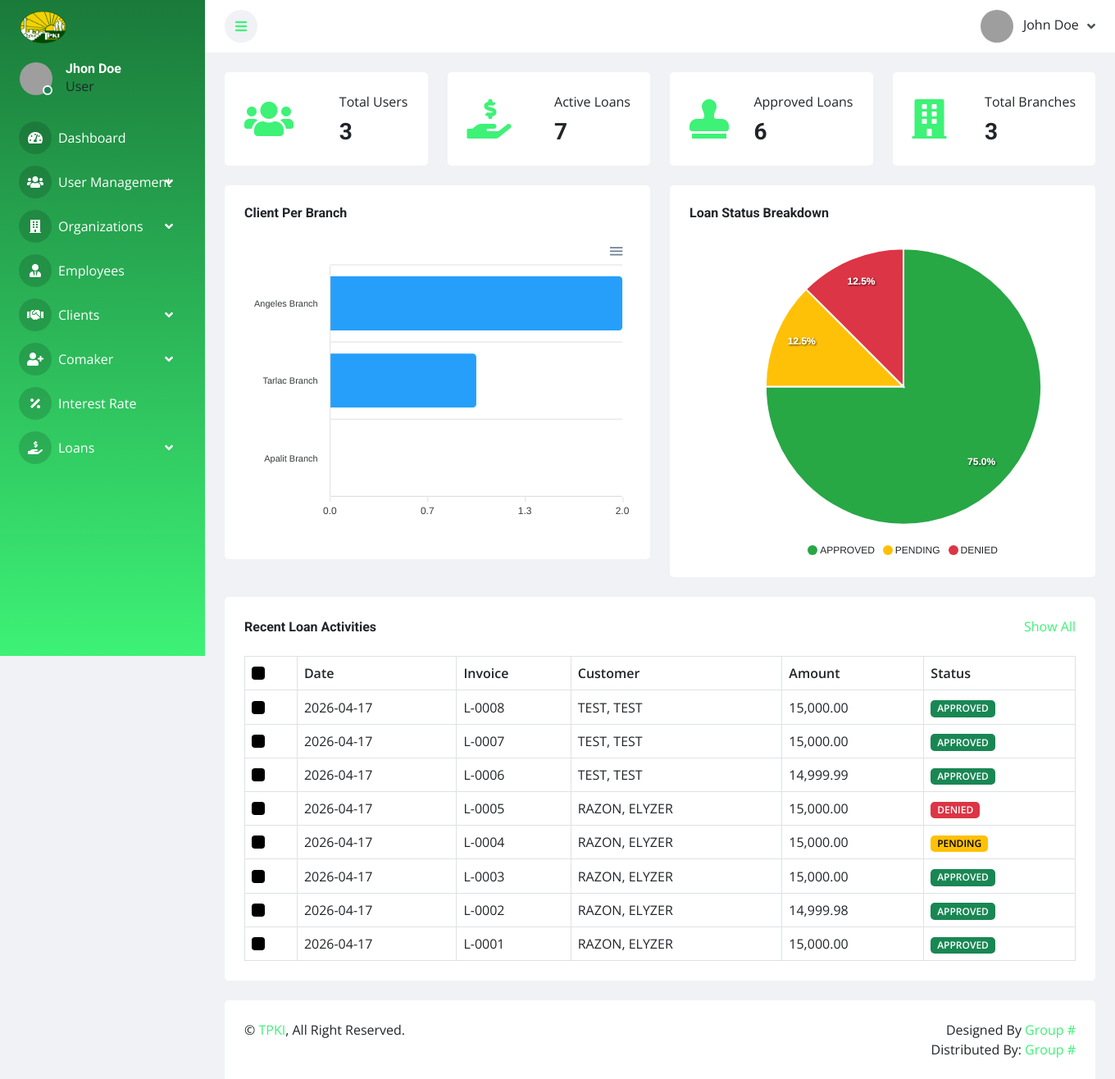
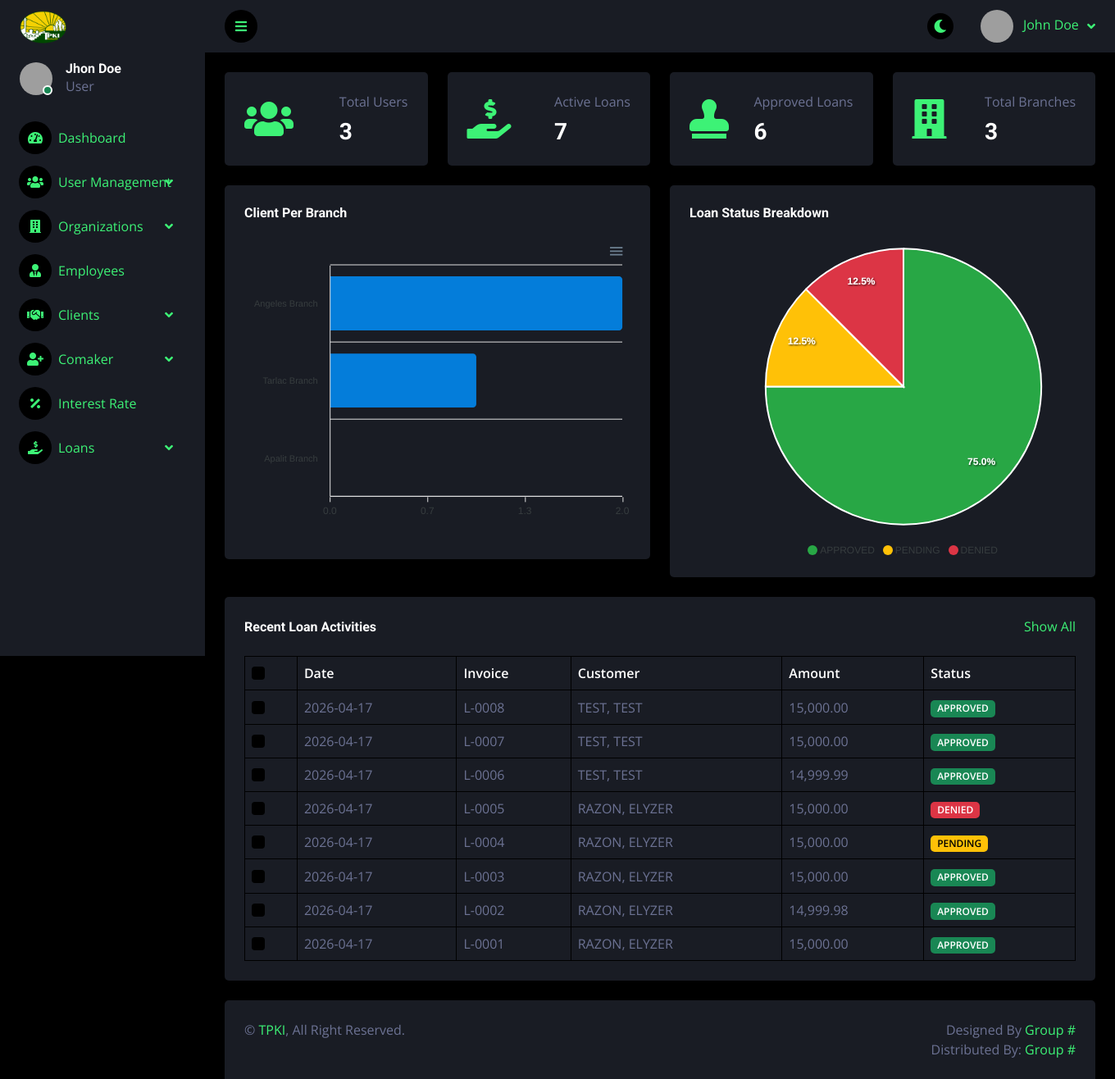
Before and after one commit to jordanzap-glitch/tpki-mqc, a PHP site: page /admin/index.php in a window 1360 px wide. Shown: the whole page at 82% size. Run offline with PHP 8.4, Linux system fonts and the light colour scheme; data comes from the database, SQL or seed files in the repository; some libraries are stand-ins or nearby versions; grey boxes are pictures that could not be loaded.

Commit message:
feat: Implement theme toggle functionality and update theme initialization logic

```diff
--- a/admin/includes/head.php
+++ b/admin/includes/head.php
@@ -1,8 +1,8 @@
 <!-- Favicon -->
     <link href="img/favicon.ico" rel="icon">
 
-    <!-- Lock to light mode -->
-    <script>document.documentElement.setAttribute('data-theme','light');</script>
+    <!-- Theme early init (prevents flash of wrong theme) -->
+    <script>(function(){var t=localStorage.getItem('theme')||'dark';document.documentElement.setAttribute('data-theme',t);})();</script>
 
     <!-- Google Web Fonts -->
     <link rel="preconnect" href="https://fonts.googleapis.com">
--- a/admin/includes/navbar.php
+++ b/admin/includes/navbar.php
@@ -26,6 +26,11 @@ if (!empty($_SESSION['userId'])) {
                     <i class="fa fa-bars"></i>
                 </a>
                 <div class="navbar-nav align-items-center ms-auto">
+                    <div class="nav-item me-2">
+                        <button id="theme-toggle" class="btn btn-sm-square rounded-circle" title="Toggle Theme" style="background: var(--dark);">
+                            <i class="fa fa-moon text-primary"></i>
+                        </button>
+                    </div>
                     <div class="nav-item dropdown">
                         <a href="#" class="nav-link dropdown-toggle" data-bs-toggle="dropdown">
                             <img class="rounded-circle me-lg-2" src="img/user.jpg" alt="" style="width: 40px; height: 40px;">
--- a/css/style.css
+++ b/css/style.css
@@ -1,9 +1,9 @@
 /********** Template CSS **********/
 :root {
     --primary: #3df276;
-    --secondary: #ffffff;
-    --light: #495057;
-    --dark: #f0f2f5;
+    --secondary: #191C24;
+    --light: #6C7293;
+    --dark: #000000;
 }
 
 .back-to-top {
@@ -622,3 +622,14 @@ a:hover, a:focus {
 [data-theme="light"] .dataTables_wrapper .dataTables_paginate .paginate_button {
     color: #212529 !important;
 }
+
+/* Theme toggle button */
+#theme-toggle {
+    border: none;
+    cursor: pointer;
+    transition: opacity .3s;
+}
+
+#theme-toggle:hover {
+    opacity: 0.75;
+}
--- a/js/main.js
+++ b/js/main.js
@@ -33,7 +33,26 @@
     });
 
 
+    // Theme Toggle
+    function updateThemeIcon(theme) {
+        var $icon = $('#theme-toggle i');
+        if (theme === 'light') {
+            $icon.removeClass('fa-moon').addClass('fa-sun');
+        } else {
+            $icon.removeClass('fa-sun').addClass('fa-moon');
+        }
+    }
 
+    var currentTheme = document.documentElement.getAttribute('data-theme') || 'dark';
+    updateThemeIcon(currentTheme);
+
+    $('#theme-toggle').on('click', function () {
+        var active = document.documentElement.getAttribute('data-theme');
+        var next = active === 'dark' ? 'light' : 'dark';
+        document.documentElement.setAttribute('data-theme', next);
+        localStorage.setItem('theme', next);
+        updateThemeIcon(next);
+    });
 
 
     // Progress Bar
--- a/staff/includes/head.php
+++ b/staff/includes/head.php
@@ -1,8 +1,8 @@
 <!-- Favicon -->
     <link href="img/favicon.ico" rel="icon">
 
-    <!-- Lock to light mode -->
-    <script>document.documentElement.setAttribute('data-theme','light');</script>
+    <!-- Theme early init (prevents flash of wrong theme) -->
+    <script>(function(){var t=localStorage.getItem('theme')||'dark';document.documentElement.setAttribute('data-theme',t);})();</script>
 
     <!-- Google Web Fonts -->
     <link rel="preconnect" href="https://fonts.googleapis.com">
--- a/staff/includes/navbar.php
+++ b/staff/includes/navbar.php
@@ -26,6 +26,11 @@ if (!empty($_SESSION['userId'])) {
                     <i class="fa fa-bars"></i>
                 </a>
                 <div class="navbar-nav align-items-center ms-auto">
+                    <div class="nav-item me-2">
+                        <button id="theme-toggle" class="btn btn-sm-square rounded-circle" title="Toggle Theme" style="background: var(--dark);">
+                            <i class="fa fa-moon text-primary"></i>
+                        </button>
+                    </div>
                     <div class="nav-item dropdown">
                         <a href="#" class="nav-link dropdown-toggle" data-bs-toggle="dropdown">
                             <img class="rounded-circle me-lg-2" src="img/user.jpg" alt="" style="width: 40px; height: 40px;">
```
